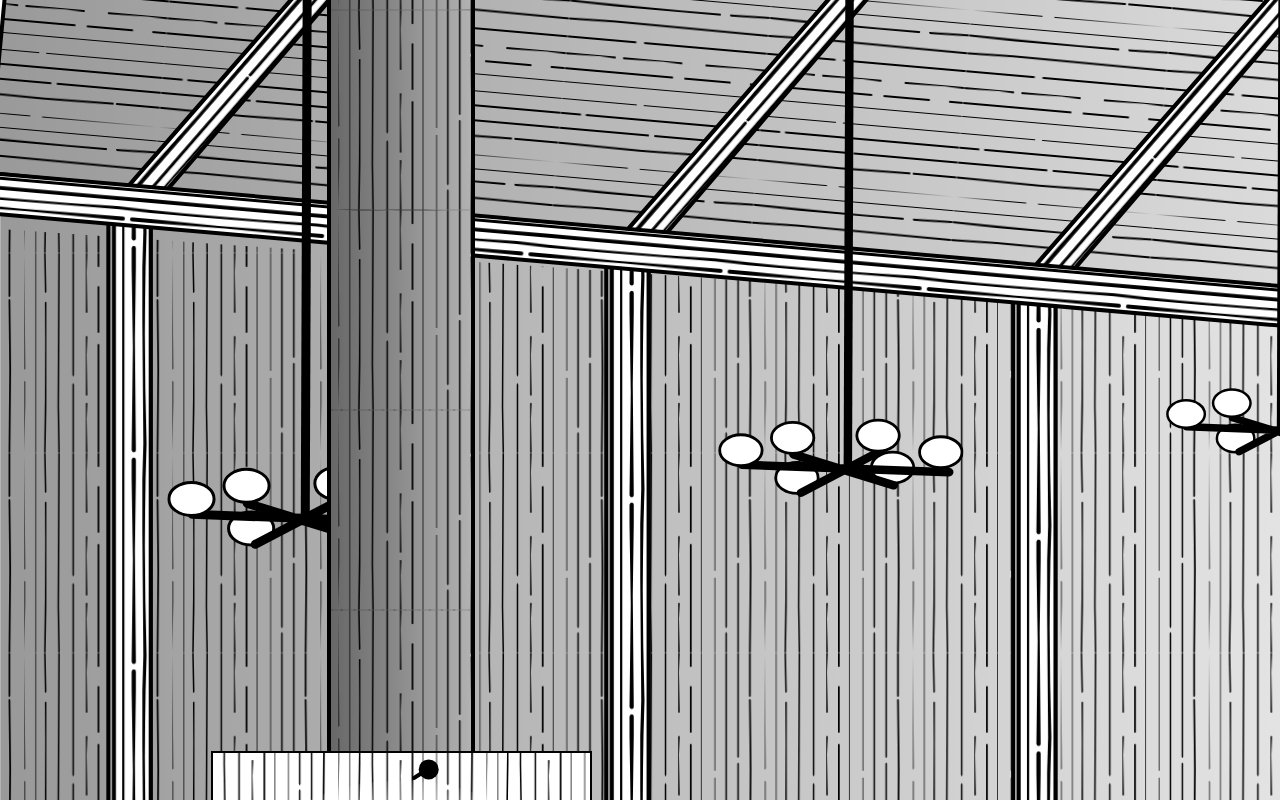
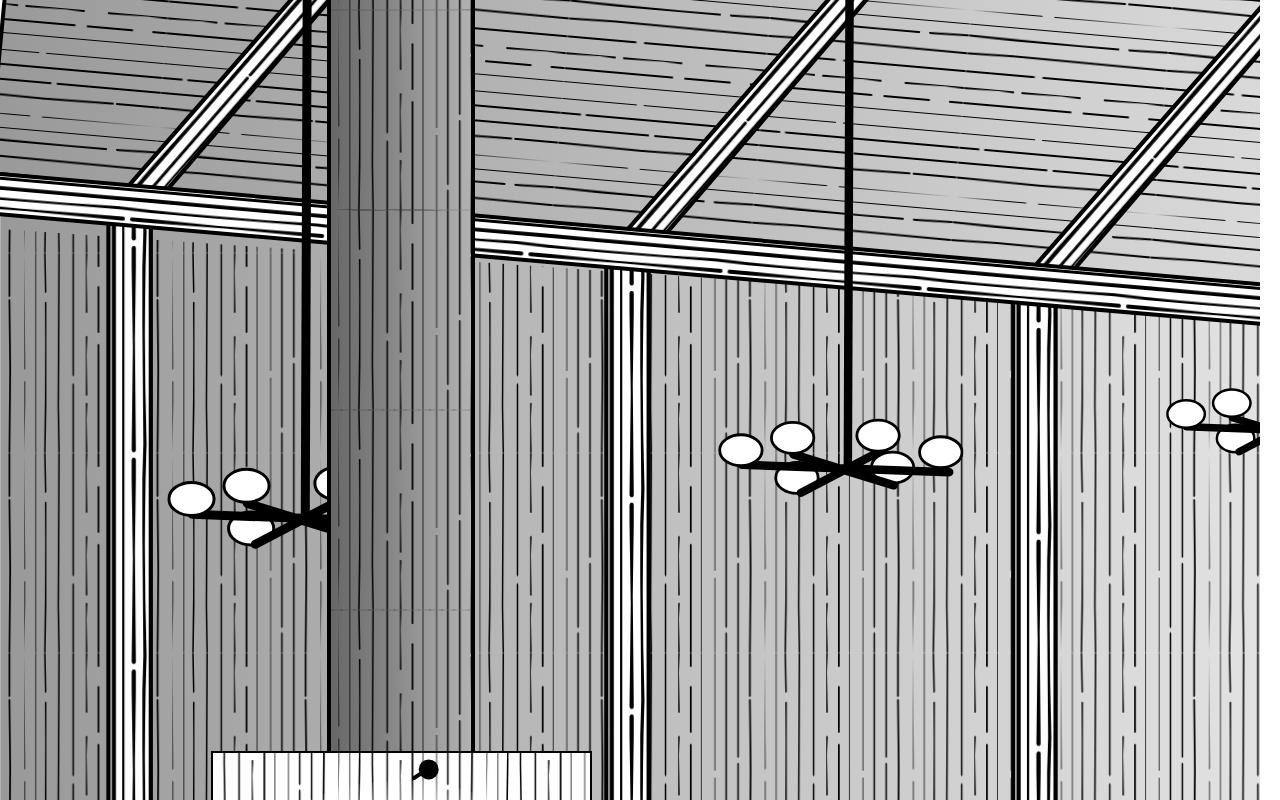
Before and after one commit to the-former-faith/ff-illustrations, a plain HTML site: page dwight-moody/index.html in a window 1280 px wide. Shown: the top 800 px of the page. Drawn offline with Linux system fonts and the light colour scheme.

Commit message:
/ ‘dwight-moody/index.html’

```diff
--- a/dwight-moody/index.html
+++ b/dwight-moody/index.html
@@ -8,7 +8,7 @@
 
       img {
         height: 100vh;
-        width: 100vw;
+        width: calc(100vw - 20px);
         display: block;
       }
     </style>
```
